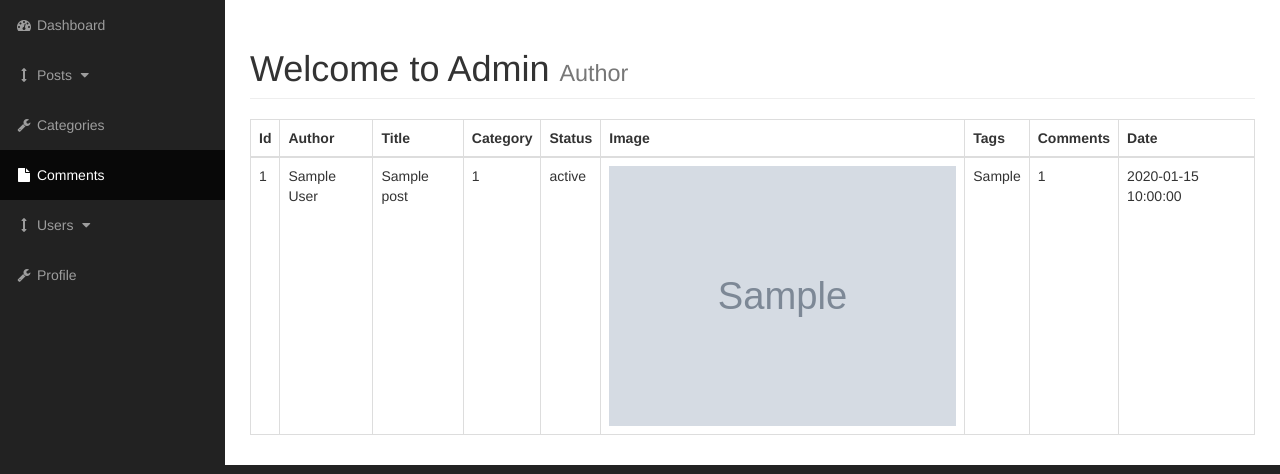
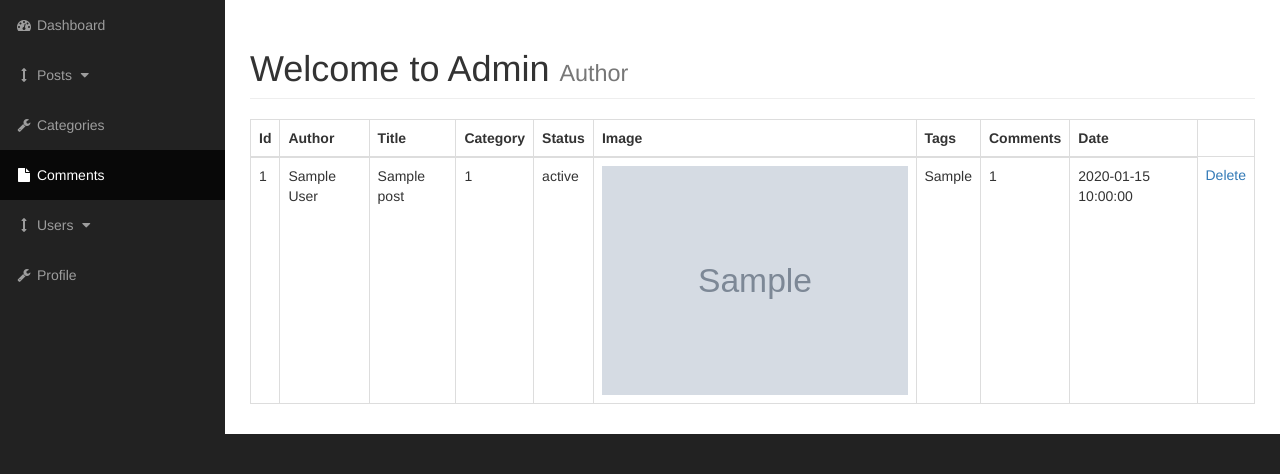
Before and after one commit to ciarancooke9/PHP_CMS_Practice_app, a PHP site: page /admin/post.php in a window 1280 px wide. Shown: the part 51-525 px from the top of the page. Run offline with PHP 8.4, Linux system fonts and the light colour scheme; tables that the repository leaves empty or names only in its code hold one stand-in row (values such as "Sample post"); grey boxes marked "Sample" are stand-in pictures.

Commit message:
delete post in admin working

```diff
--- a/cms/admin/includes/navigation.php
+++ b/cms/admin/includes/navigation.php
@@ -39,7 +39,7 @@
                         <a href="post.php">View all posts</a>
                     </li>
                     <li>
-                        <a href="includes/add_posts.php">Add posts</a>
+                        <a href="post.php?source=add_post">Add posts</a>
                     </li>
                 </ul>
             </li>
--- a/cms/admin/includes/view_all_posts.php
+++ b/cms/admin/includes/view_all_posts.php
@@ -40,8 +40,20 @@
         echo "<td>$post_tags</td>";
         echo "<td>$comment_count</td>";
         echo "<td>$post_date</td>";
+        echo "<td><a href='post.php?delete={$post_id}'>Delete</a></td>";
 
     }?>
     </tr>
     </tbody>
 </table>
+
+<?php
+
+if (isset($_GET['delete'])){
+    $the_post_id = $_GET['delete'];
+    $query = "DELETE FROM posts WHERE post_id = {$the_post_id} ";
+    $delete_query = mysqli_query($connection, $query);
+    header("Location: post.php");
+}
+
+?>
--- a/cms/admin/post.php
+++ b/cms/admin/post.php
@@ -45,6 +45,8 @@ include "includes/header.php";
                             break;
                     }
 
+
+
                     ?>
                 </div>
             </div>
--- a/cms/includes/db.php
+++ b/cms/includes/db.php
@@ -5,12 +5,6 @@ $db['db_user'] = 'root';
 $db['db_host'] = '';
 $db['db_host'] = 'cms';
 
-foreach ($db as $key => $value){
-
-    define(strtoupper($key), $value);
-
-}
-
 $connection = mysqli_connect('localhost','root','','cms');
 
 
```
Also changed, not shown: cms/admin/includes/functions.php (+7 -0 lines).
